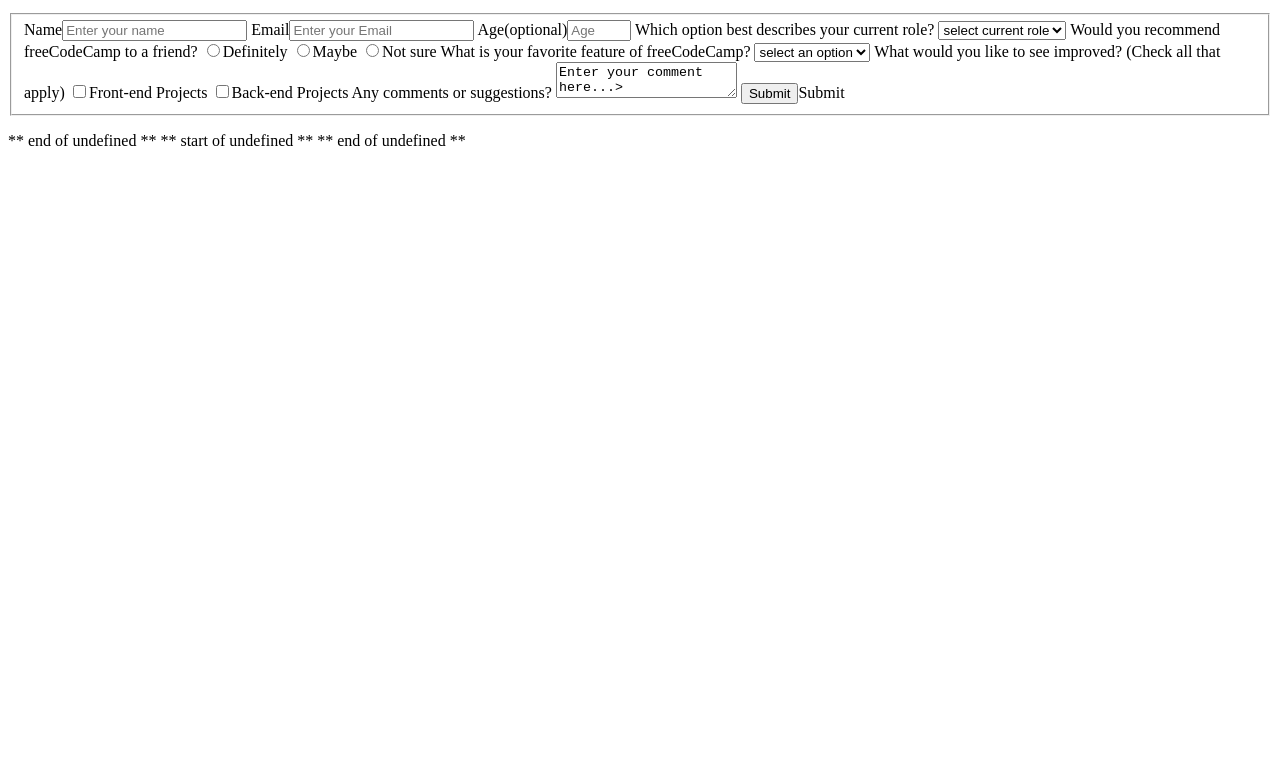
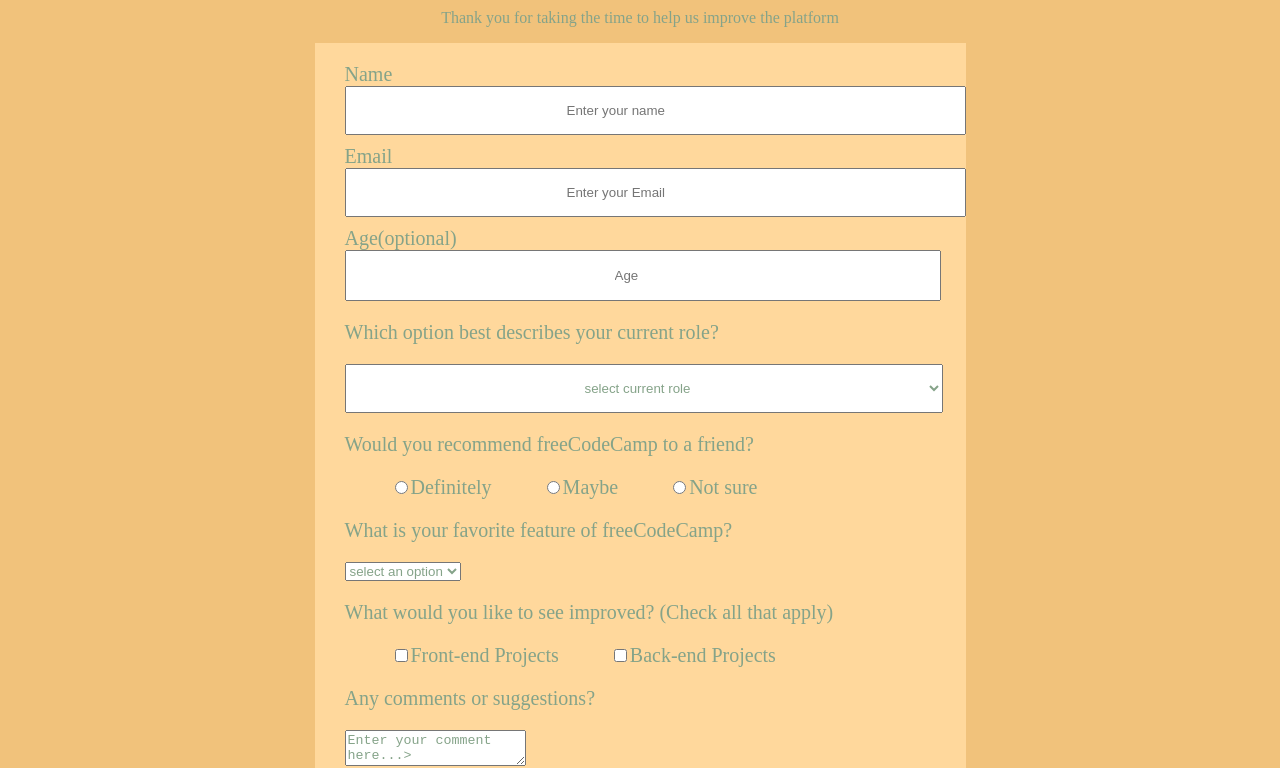
Before and after one commit to Jaypvov/Font-end-Noob-project, a plain HTML site: page Responsive Web Design/1-1.build-a-survey-form/index.html in a window 1280 px wide. Shown: the part 127-895 px from the top of the page. Before the commit the page ends 800 px from the top, so only its background shows below. Drawn offline with Linux system fonts and the light colour scheme.

Commit message:
improved the survey form and add new project code

```diff
--- a/Responsive Web Design/1-1.build-a-survey-form/index.html
+++ b/Responsive Web Design/1-1.build-a-survey-form/index.html
@@ -1,5 +1,3 @@
-** start of undefined **
-
 <html>
   <head>
     <meta charset="UTF-8">
@@ -10,51 +8,54 @@
     <h1 id="title">freeCodeCamp Survey Form</h1>
     <p id="description">Thank you for taking the time to help us improve the platform</p>
     <form id="survey-form">
-      <fieldset>
-        <label for="name" id="name-label">Name<input id="name" type="text" placeholder="Enter your name" required></label>
+      <div class="name">
+        <label for="get-name" id="name-label">Name<input id="name" type="text" placeholder="Enter your name" required></label>
+      </div>
+      <div class="get-email">
         <label for="Email" id="email-label">Email<input id="email" type="email" placeholder="Enter your Email" required> </label>
+      </div>
+      <div class="get-number">
         <label for="number" id="number-label">Age(optional)<input id="number" type="number" placeholder="Age" min=18 max=123></label>
+      </div>
 
-        <label for="dropdown">Which option best describes your current role?</label>
+      <div class="current-role">
+        <p>Which option best describes your current role?</p>
         <select id="dropdown">
           <option value="">select current role</option>
           <option value="Students">Students</option>
           <option value="FULL_Time_Job">Full Time Job</option>
         </select>
+      </div>
 
-        <label>Would you recommend freeCodeCamp to a friend?</label>
-       <label for="Definitely"><input name="user-recommend" id="Definitely" name="Definitely" type="radio" value="Definitely">Definitely</label>
-       <label for="Maybe"><input name="user-recommend" id="Maybe" type="radio" name="Maybe" value="Maybe">Maybe</label>
-       <label for="Not sure"><input name="user-recommend" id="Not sure" type="radio" name="Not sure" value="Not sure">Not sure</label>
+      <div class="recommand">
+        <p>Would you recommend freeCodeCamp to a friend?</p>
+       <label for="Definitely"><input name="user-recommend" id="Definitely" name="Definitely" type="radio" value="Definitely" class="choice" />Definitely</label>
+       <label for="Maybe"><input name="user-recommend" id="Maybe" type="radio" name="Maybe" value="Maybe" class="choice" />Maybe</label>
+       <label for="Not sure"><input name="user-recommend" id="Not sure" type="radio" name="Not sure" value="Not sure" class="choice">Not sure</label>
+       </div>
 
-        <label for="dropdown_feature">What is your favorite feature of freeCodeCamp?</label>
-        <select id="dropdown_feature">
+       <div class="favorite-feature">
+         <p>What is your favorite feature of freeCodeCamp?</p>
+        <select id="dropdown-feature">
           <option value="">select an option</option>
           <option value="challenges">challenges</option>
           <option value="projects">projects</option>
         </select>
+      </div>
 
-        <label>What would you like to see improved? (Check all that apply)</label>
-        <input type="checkbox" value="Front-end_projects">Front-end Projects</input>
-        <input type="checkbox" value="Back-end_projects">Back-end Projects</input>
+      <div class="improved">
+        <p>What would you like to see improved? (Check all that apply)</p>
+        <input type="checkbox" value="Front-end_projects" class="check-project">Front-end Projects</input>
+        <input type="checkbox" value="Back-end_projects" class="check-project">Back-end Projects</input>
+      </div>
+      <div class="suggestion">
+      <p>Any comments or suggestions?</p>
+        <textarea id="suggestion">Enter your comment here...></textarea>
+      </div>
+      <div class="submit-bottom">
+        <input id="submit" type="submit" value="Submit"></input>
+      </div>
 
-        <label for="suggestion" >Any comments or suggestions?
-        <textarea id="suggestion">Enter your comment here...></textarea>
-        </label>
-
-        <input id="submit" type="submit">Submit</input>
-
-
-
-      </fieldset>
     </form>
   </body>
 </html>
-
-** end of undefined **
-
-** start of undefined **
-
-
-
-** end of undefined **
--- a/Responsive Web Design/1-1.build-a-survey-form/styles.css
+++ b/Responsive Web Design/1-1.build-a-survey-form/styles.css
@@ -1 +1,55 @@
-a
+*{
+  color: 85A389;
+
+}
+body {
+  background-color: F1C27B;
+  display: flex;
+  justify-content: center;
+  flex-direction: column;
+  align-items: center;
+}
+
+form {
+  background-color: FFD89C;
+  font-size: 20px;
+  padding-left: 30px;
+  padding-top: 10px;
+}
+
+h1{
+  font-size: 45px;
+  text-align: center;
+}
+
+#description {
+  text-align: center;
+}
+
+div {
+  margin-top: 10px;
+}
+
+input, select {
+  display:block;
+}
+
+#name, #email{
+  padding: 15px 220px;
+}
+
+#dropdown {
+  padding: 15px 235px;
+}
+#number {
+  padding: 16px 268px;
+}
+
+label {
+  text-align: left;
+}
+
+.choice, .check-project {
+  display: inline-block;
+  margin-left: 50px;
+}
--- /dev/null
+++ b/Responsive Web Design/1-2 buid-a-tribute-page/styles.css
@@ -0,0 +1,54 @@
+body {
+  background-color: rgb(238,238,238);
+
+}
+
+img {
+  display: block;
+  max-width: 100%;
+  height: auto;
+  margin: auto;
+  padding-top: 20px;
+}
+
+header {
+  font-family: Times New Roman;
+  text-align: center;
+}
+
+header > p {
+  font-size: 20px;
+}
+
+header > h1 {
+  font-size: 85px;
+  font-weight: 50px;
+  padding-top: 20px;
+  margin-bottom: 0;
+}
+
+#img-div {
+  background-color: rgb(222,222,222);
+
+}
+
+#tribute-last {
+  text-align: center;
+  font-weight: bold;
+}
+
+#img-div {
+  text-align: center;
+}
+
+#tribute-info li {
+  font-family: sans-serif;
+  padding: 10px;
+  margin-left: 25%;
+  margin-right: 25%;
+}
+
+#description {
+  text-align: center;
+  font-weight: bold;
+}
```
Also changed, not shown: Responsive Web Design/1-2 buid-a-tribute-page/index.html (added, +43 -0 lines).
